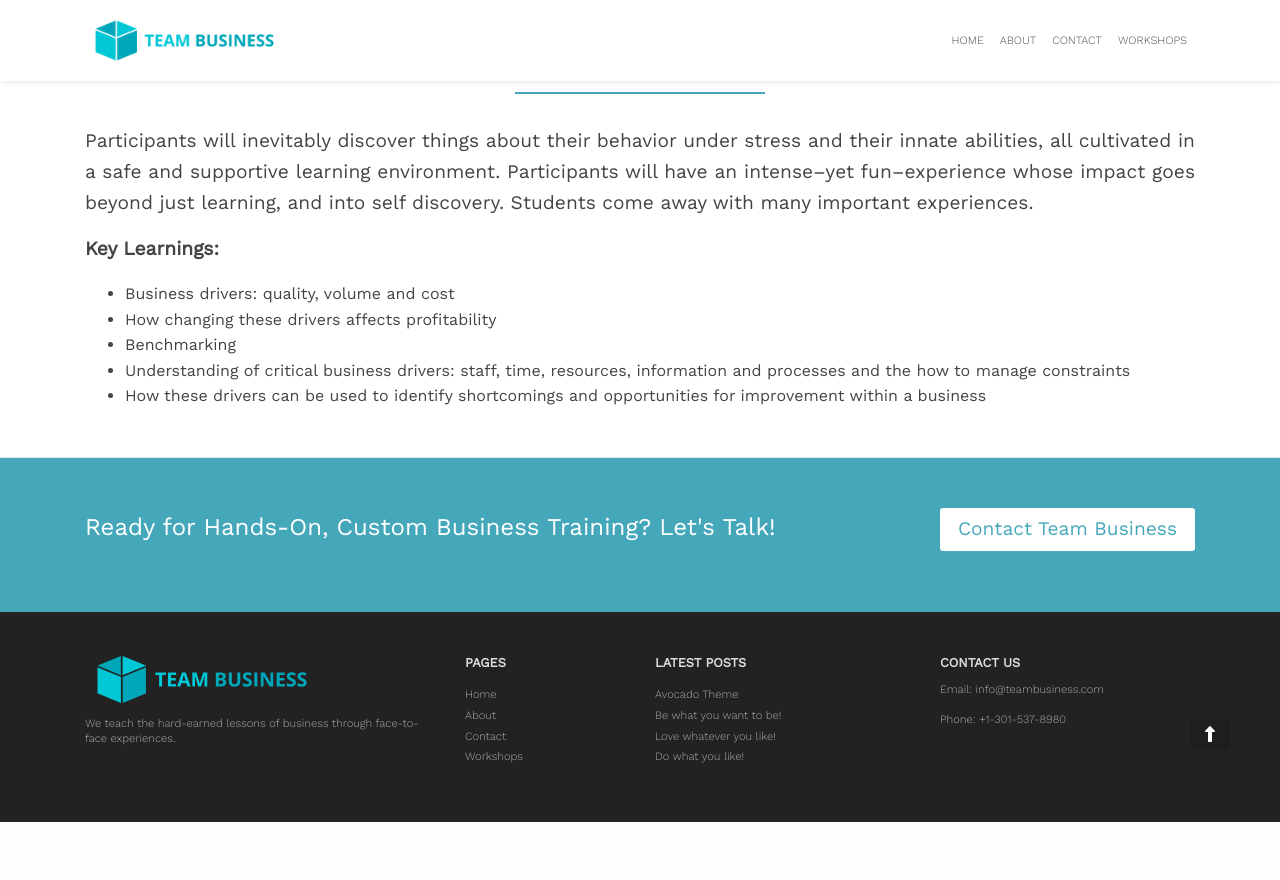
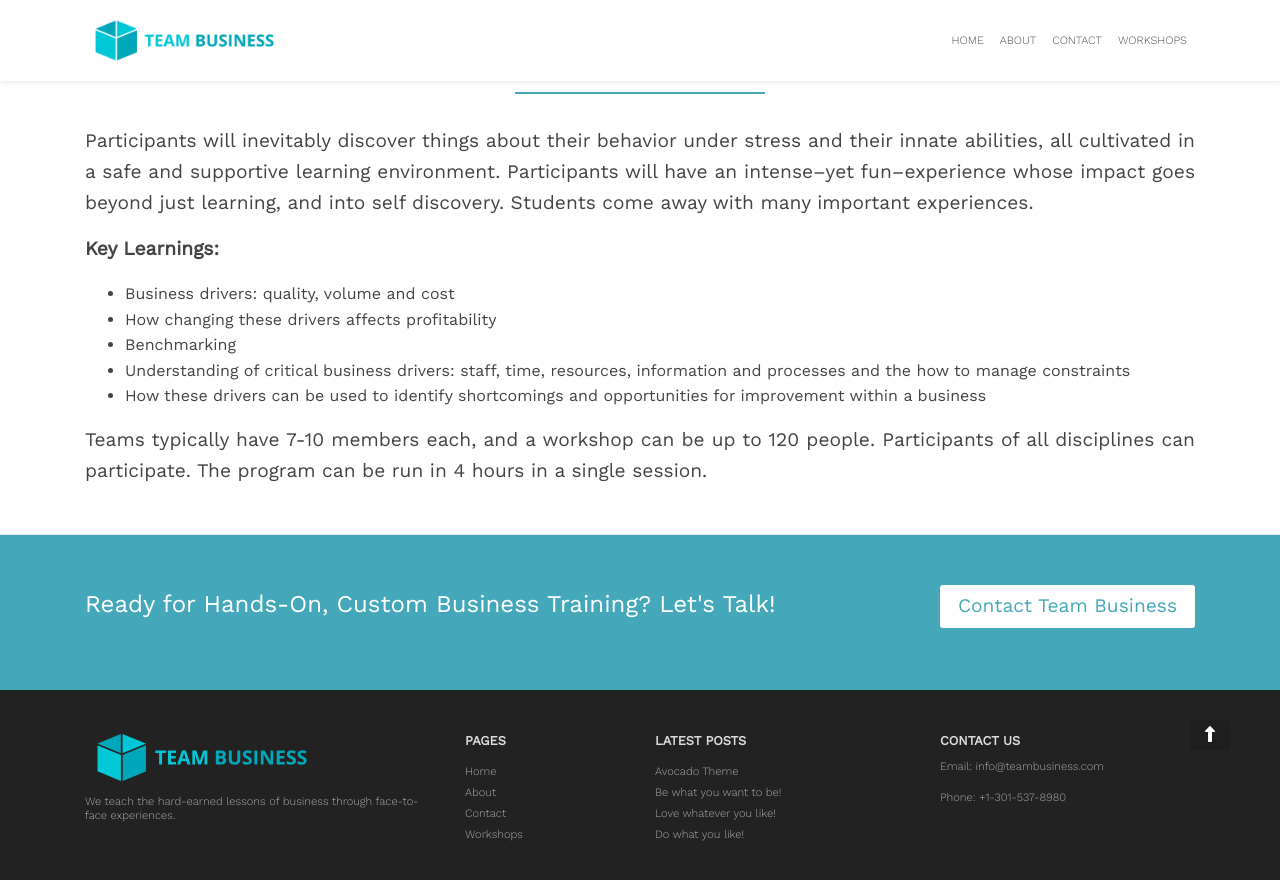
Before and after one commit to zac-heisey/team-business, a Jekyll site: the page built from _pages/car.md, in a window 1280 px wide and 900 px high, scrolled down 2424 px. Shown: the top 880 px of the window. Built offline with Jekyll 4.4.1, drawn with Linux system fonts in a browser that asks for light colours; nearby versions of some CDN libraries; before the commit the page ends 3246 px from its top, so only the background shows below that.

Commit message:
Update from Forestry.io Zac Heisey updated _pages/car.md

```diff
--- a/_pages/car.md
+++ b/_pages/car.md
@@ -46,3 +46,5 @@ Participants will inevitably discover things about their behavior under stress a
 * Benchmarking
 * Understanding of critical business drivers: staff, time, resources, information and processes and the how to manage constraints
 * How these drivers can be used to identify shortcomings and opportunities for improvement within a business
+
+Teams typically have 7-10 members each, and a workshop can be up to 120 people. Participants of all disciplines can participate. The program can be run in 4 hours in a single session.
```
